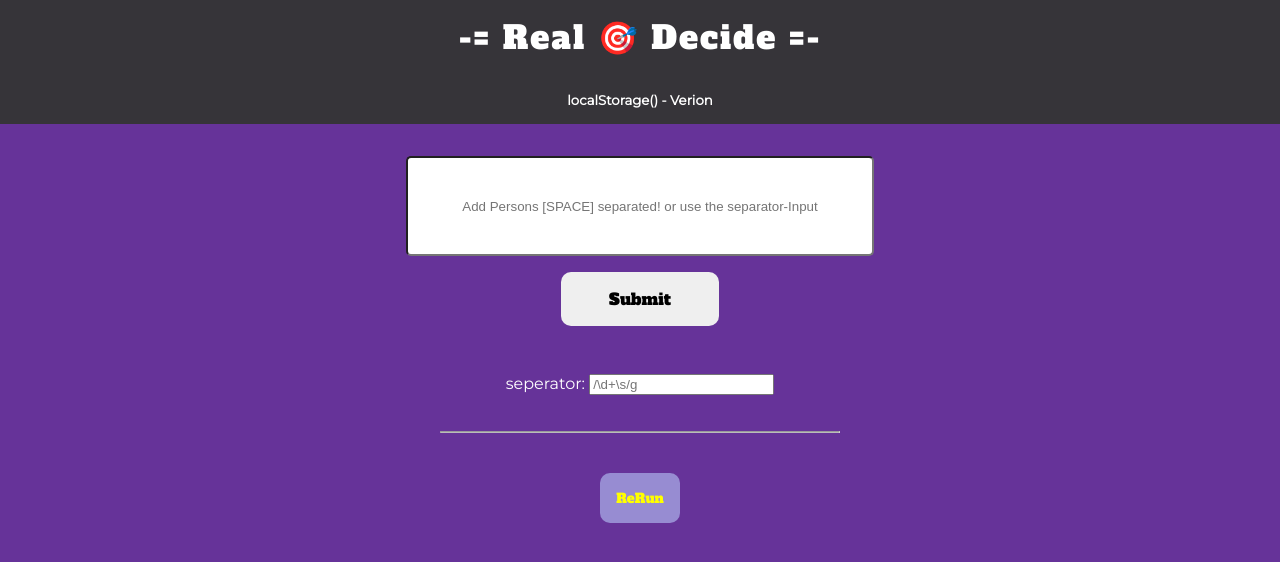
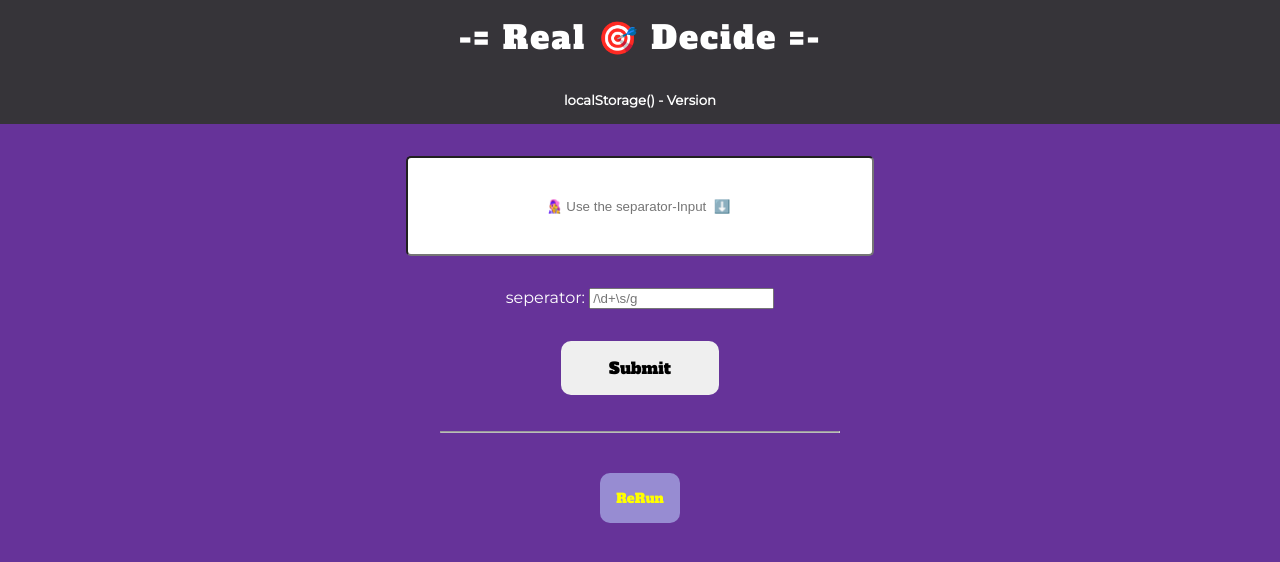
Before and after one commit to ToDoruss/tudu, a React (Create React App) app: page / in a window 1280 px wide. Shown: the top 562 px of the page. Built offline with nearby package versions, Linux system fonts and the light colour scheme.

Commit message:
:bug: small bugfixed

```diff
--- a/src/components/Form.js
+++ b/src/components/Form.js
@@ -23,16 +23,9 @@ export default function Form({ setValues, setAlreadyChoosen, setTheLuckyOne }) {
         value={inputValue}
         onChange={(event) => setInputValue(event.target.value)}
         type="text"
-        placeholder="Add Persons [SPACE] separated! or use the separator-Input"
+        placeholder="👩‍🎤 Use the separator-Input  ⬇️ ‍"
         className="persons__input"
       />
-      <button
-        className="button__submit glow-on-hover"
-        type="submit"
-        value="Submit"
-      >
-        Submit
-      </button>
       <div className="form__extras">
         <label htmlFor="persons__inputSeperator">seperator: </label>
         <input
@@ -45,6 +38,13 @@ export default function Form({ setValues, setAlreadyChoosen, setTheLuckyOne }) {
           type="text"
         />
       </div>
+      <button
+        className="button__submit glow-on-hover"
+        type="submit"
+        value="Submit"
+      >
+        Submit
+      </button>
     </form>
   );
 }
--- a/src/components/Header.js
+++ b/src/components/Header.js
@@ -5,7 +5,7 @@ export default function Header() {
   return (
     <div className="header">
       <h1 className="header__titel">-= Real 🎯 Decide =-</h1>
-      <h5 className="header__subtitel">localStorage() - Verion</h5>
+      <h5 className="header__subtitel">localStorage() - Version</h5>
     </div>
   );
 }
```
